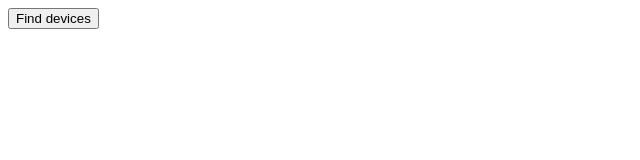
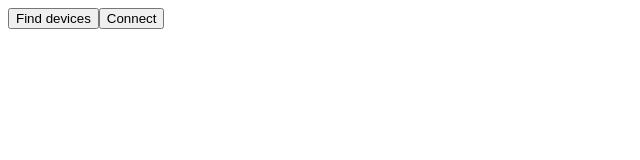
Before and after one commit to raajok/nanoleaf-controls, a React (Create React App) app: page / in a window 1280 px wide. Shown: the top 160 px of the page, without its empty margins (0-640 px from the left). Built offline with nearby package versions, Linux system fonts and the light colour scheme.

Commit message:
Form for connecting to found device

```diff
--- a/public/main.js
+++ b/public/main.js
@@ -9,8 +9,8 @@ const axios = require('axios');
   Function for finding Nanoleaf devices in the same network
   Searches trough all devices with local-devices module and tests if Nanoleaf API is available
 
-  The function is slow, because it waits for a response from non-nanoleaf devices for 1-2 seconds.
-  In a bigger network this is unusable.
+  The function is somewhat slow, because if the device is not Nanoleaf, it waits for a a response or a timeout for 0.2 seconds.
+  In a bigger network this might be slow.
 */
 async function handleFindDevices() {
   const devices = await find();
--- a/src/App.js
+++ b/src/App.js
@@ -3,9 +3,10 @@ import Devices from './components/Devices';
 
 const App = () => {
 
+  const [connectedIp, setConnectedIp] = React.useState("");
 
   return (
-    <Devices />
+    <Devices setConnectedIp={setConnectedIp} />
   )
 };
 
--- a/src/components/Devices.js
+++ b/src/components/Devices.js
@@ -1,20 +1,50 @@
 import React from 'react';
 
-const Devices = () => {
+const Devices = ( { setConnectedIp } ) => {
 
-  const handleFindDevices = () => {
+  const [nanoleafDevices, setNanoleafDevices] = React.useState([]);
+  const [selectedDeviceIp, setSelectedDeviceIp] = React.useState("");
+
+  const handleFindDevices = (e) => {
+    e.preventDefault();
+
     // Nanoleaf devices are returned in an array, like so:
     // { name: , ip: , mac: }
     window.nanoleafAPI.findDevices().then(devices => {
       console.log(devices);
+      setNanoleafDevices(devices);
     })
     .catch((error) => {
       console.log(error);
     })
   };
 
+  const handleChange = (ip, event) => {
+    if (event.target.checked) {
+      setSelectedDeviceIp(ip);
+    }
+  };
+
+  const handleSubmit = (e) => {
+    e.preventDefault();
+    setConnectedIp(selectedDeviceIp);
+  };
+
   return (
-    <button onClick={handleFindDevices}>Find devices</button>
+    <form onSubmit={handleSubmit}>
+      <div>
+        {nanoleafDevices.map((device, i) => {
+          return (
+          <div key={i}>
+            <input type="radio" name="devices" value={device.name} onChange={(event) => handleChange(device.ip, event)} />
+            <label>{device.name}</label>
+          </div>
+          )
+        })}
+      </div>
+      <button onClick={handleFindDevices}>Find devices</button>
+      <input type="submit" value="Connect" />
+    </form>
   )
 };
 
```
